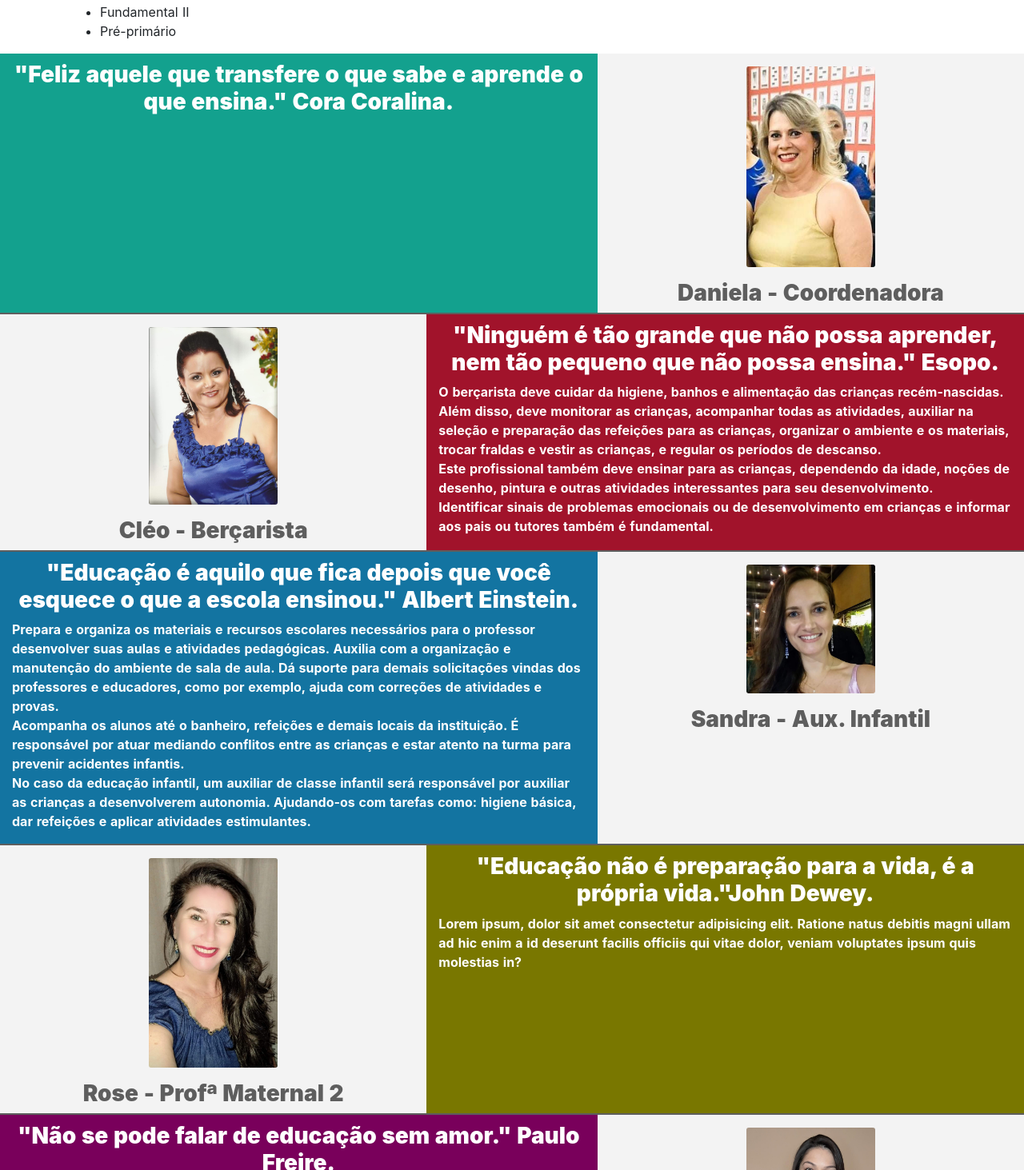
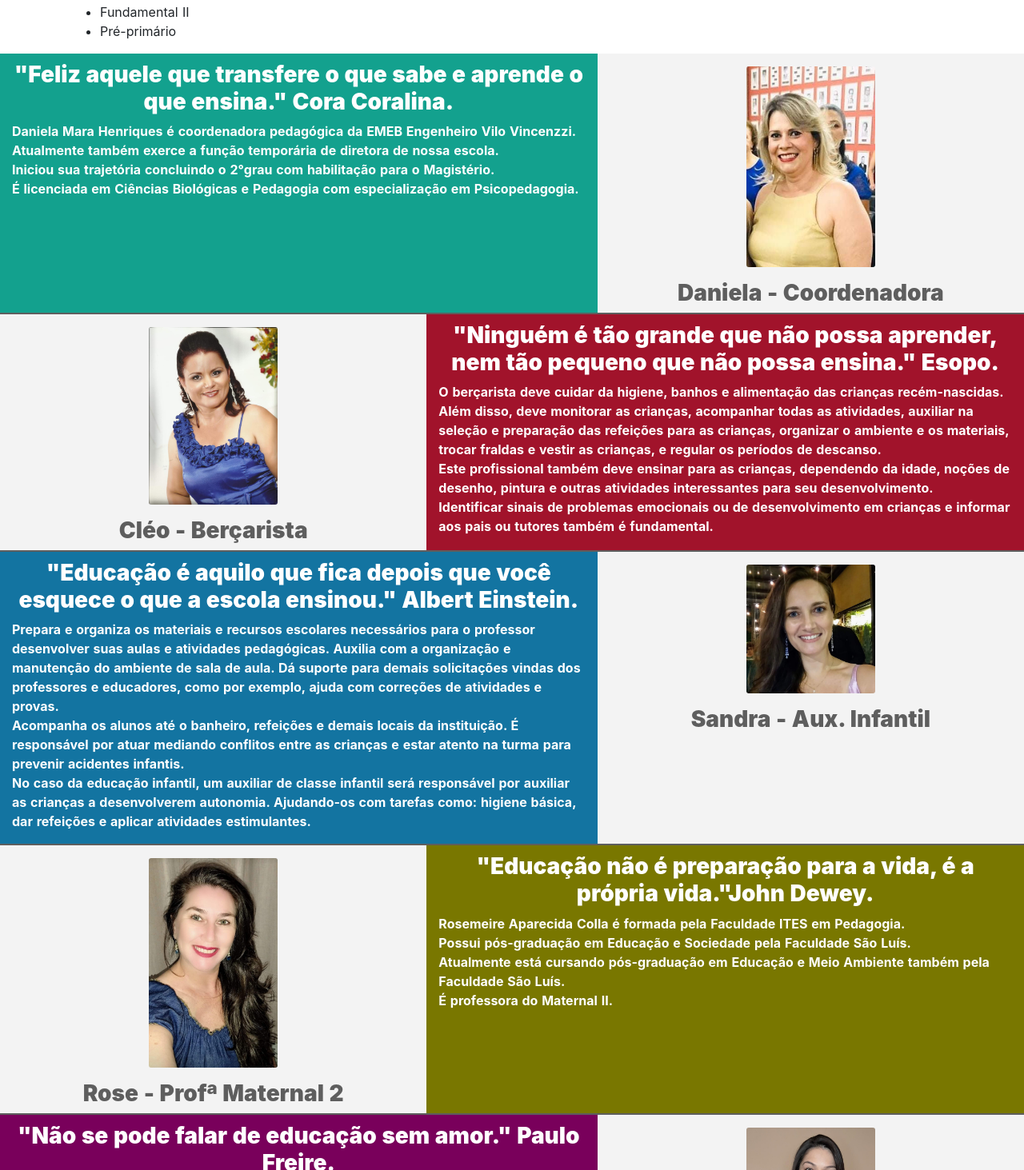
Before and after one commit to BrSouza98/webpage-vilo-vincenzzi, a Nuxt app: page /nossaequipe in a window 1280 px wide. Shown: the part 1318-2781 px from the top of the page at 80% size. Built offline with nearby package versions, Linux system fonts and the light colour scheme.

Commit message:
Atualização nossa equipe

```diff
--- a/pages/nossaequipe.vue
+++ b/pages/nossaequipe.vue
@@ -54,6 +54,13 @@
           <b-col class="fundoVerde col-7">
             <h3>"Feliz aquele que transfere o que sabe e aprende o que ensina." Cora Coralina.</h3>
             <p>
+              Daniela Mara Henriques é coordenadora pedagógica da EMEB Engenheiro Vilo Vincenzzi.
+              <br>
+              Atualmente também exerce a função temporária de diretora de nossa escola.
+              <br>
+              Iniciou sua trajetória concluindo o 2°grau com habilitação para o Magistério.
+              <br>
+              É licenciada em Ciências Biológicas e Pedagogia com especialização em Psicopedagogia.
             </p>
           </b-col>
 
@@ -162,10 +169,13 @@
           <b-col class="fundoAmarelo col-7">
             <h3>"Educação não é preparação para a vida, é a própria vida."John Dewey.</h3>
             <p>
-              Lorem ipsum, dolor sit amet consectetur adipisicing elit. Ratione
-              natus debitis magni ullam ad hic enim a id deserunt facilis
-              officiis qui vitae dolor, veniam voluptates ipsum quis molestias
-              in?
+              Rosemeire Aparecida Colla é formada pela Faculdade ITES em Pedagogia.
+              <br>
+              Possui pós-graduação em Educação e Sociedade pela Faculdade São Luís.
+              <br>
+              Atualmente está cursando pós-graduação em Educação e Meio Ambiente também pela Faculdade São Luís.
+              <br>
+              É professora do Maternal II.
             </p>
           </b-col>
         </b-row>
```
